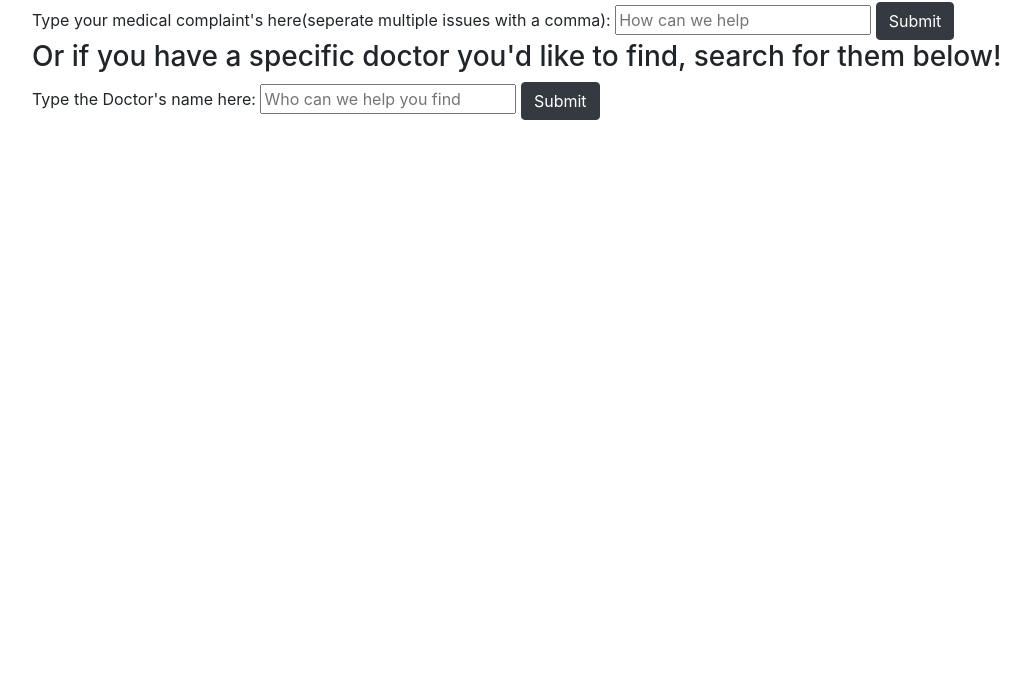
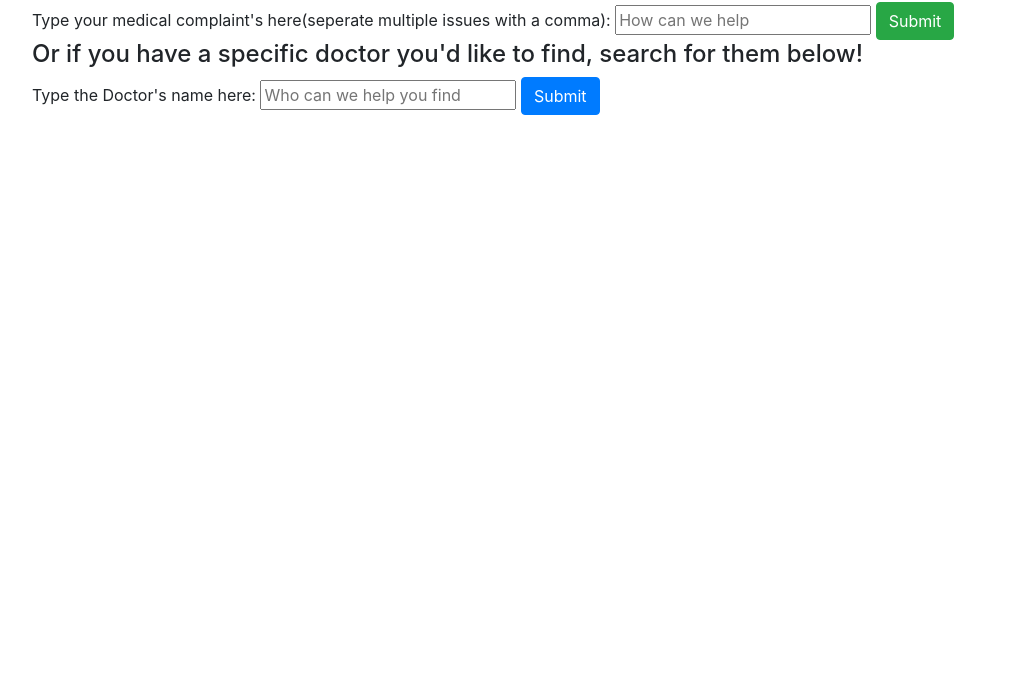
Before and after one commit to Pieharder/Doctor-Lookup, a website built with webpack: page src/index.html in a window 1280 px wide. Shown: the part 100-800 px from the top of the page, without its empty margins (53-1083 px from the left). Built offline with nearby package versions, Linux system fonts and the light colour scheme.

Commit message:
Refactor API call cord and result display elements.

```diff
--- a/src/index.html
+++ b/src/index.html
@@ -10,13 +10,13 @@
       <form id="complaintForm">
         <label for="chiefComplaint">Type your medical complaint's here(seperate multiple issues with a comma):</label>
         <input type="text" id="complaint" placeholder="How can we help" required>
-        <button type="submit" class="btn btn-dark">Submit</button>
+        <button type="submit" class="btn btn-success">Submit</button>
       </form>
-      <h3>Or if you have a specific doctor you'd like to find, search for them below!</h3>
+      <h4>Or if you have a specific doctor you'd like to find, search for them below!</h4>
       <form id="name">
         <label for="doctorName">Type the Doctor's name here:</label>
         <input type="text" id="name" placeholder="Who can we help you find">
-        <button type="submit" class="btn btn-dark">Submit</button>
+        <button type="submit" class="btn btn-primary">Submit</button>
       </form>
       <div id="output">
         <ul id="doctorOutput"></ul>
--- a/src/main.js
+++ b/src/main.js
@@ -1,6 +1,7 @@
 import $ from 'jquery';
 import 'bootstrap';
 import 'bootstrap/dist/css/bootstrap.min.css';
+// import './styles.css';
 import { DoctorFinder } from './DoctorLookup-service';
 
 
@@ -8,7 +9,7 @@ import { DoctorFinder } from './DoctorLookup-service';
 
 function showDoctors(array) {
   for (let i=0; i<array.length; i++) {
-    $("#doctorOutput").append("<li>" + array[i].name + "</li>");
+    $("#doctorOutput").append("<li>" + array[i] + "</li>");
   }
 }
 
@@ -23,6 +24,8 @@ $(document).ready(function() {
       let chiefComplaint = new DoctorFinder();
       const complaintResponse = await chiefComplaint.findDoctorByCC(complaintInput);
 
+      console.log(complaintInput)
+      console.log(complaintResponse)
       if (complaintResponse.length === 0) {
         $("#output").text("Unfortunately there is nothing available in your area.");
       } else if (complaintResponse === false) {
```
